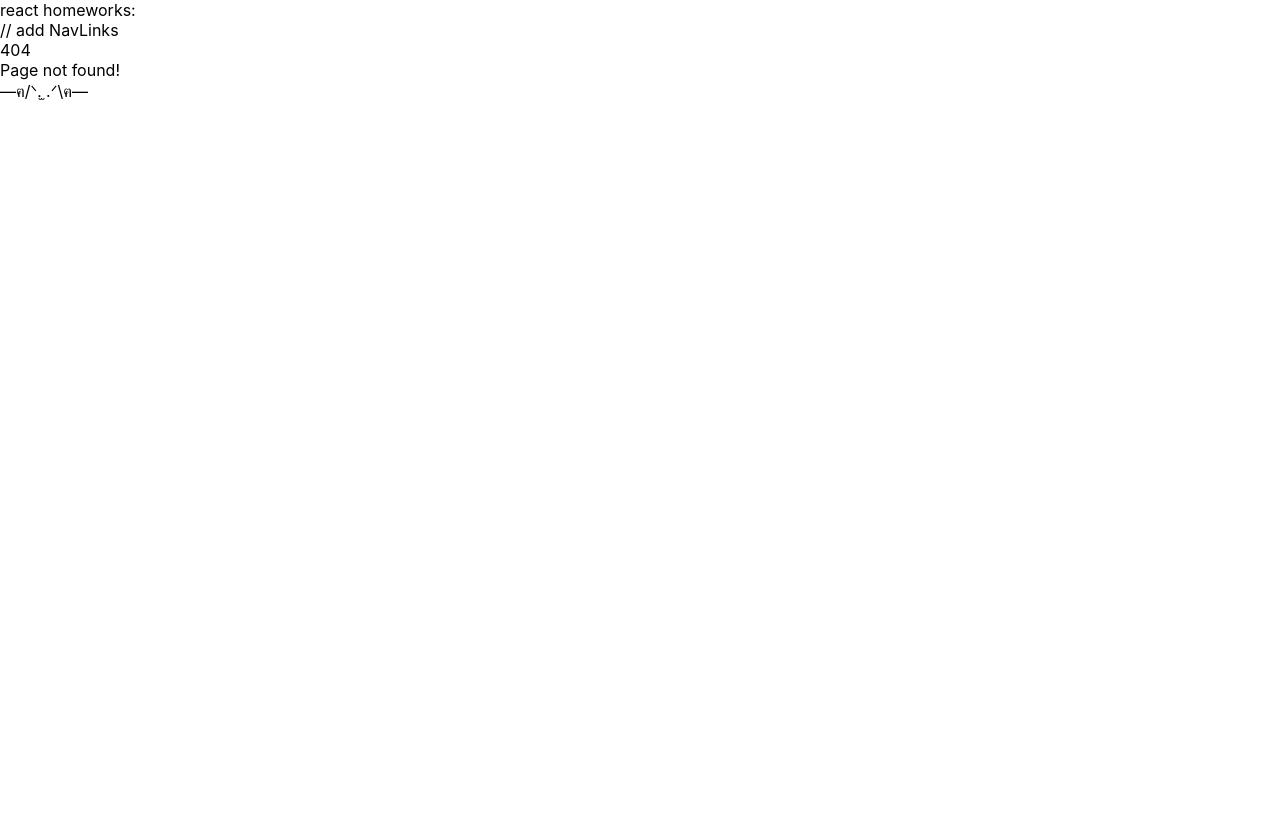
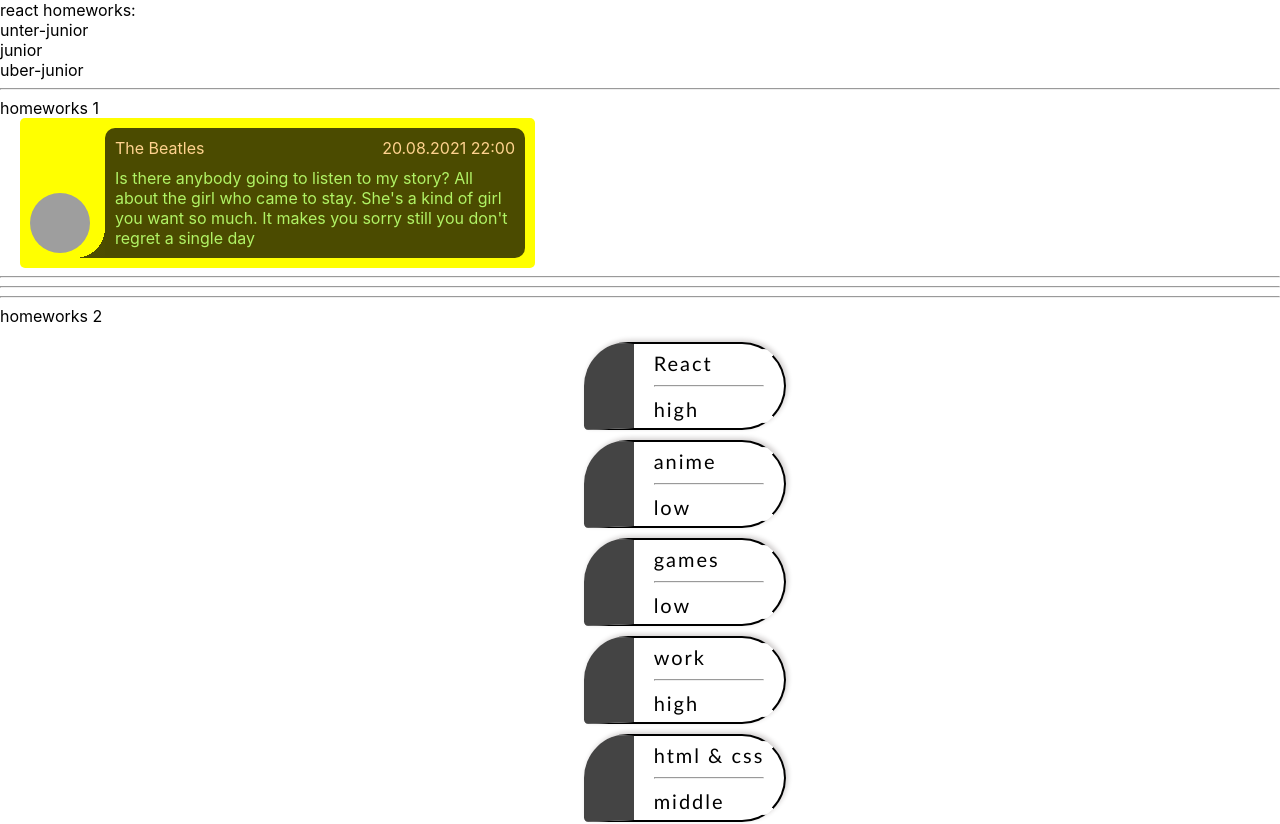
Before and after one commit to GlennMiller1991/homeworks, a React (Create React App) app: page /#/unter-junior in a window 1280 px wide. Before the commit this address had no page. Shown: the top 824 px of the page. Before the commit the page ends 800 px from the top, so only its background shows below. Built offline with nearby package versions, Linux system fonts and the light colour scheme; grey boxes are pictures that could not be loaded.

Commit message:
Junior and JuniorPlus pages was added

```diff
--- a/src/p2-homeworks/h5/Header.tsx
+++ b/src/p2-homeworks/h5/Header.tsx
@@ -1,10 +1,12 @@
 import React from 'react'
+import styles from './Header.module.css'
 
 function Header() {
     return (
         <div>
-            // add NavLinks
-
+            <div>unter-junior</div>
+            <div>junior</div>
+            <div>uber-junior</div>
         </div>
     )
 }
--- a/src/p2-homeworks/h5/Routes.tsx
+++ b/src/p2-homeworks/h5/Routes.tsx
@@ -1,19 +1,24 @@
 import React from 'react'
 import {Redirect, Route, Switch} from "react-router-dom";
-import PreJunior from "./pages/PreJunior";
+import UnterJunior from "./pages/UnterJunior";
 import Error404 from "./pages/Error404";
+import Junior from "./pages/Junior";
+import UberJunior from "./pages/UberJunior";
 
 export const PATH = {
-    PRE_JUNIOR: '/pre-junior',
-    // add paths
+    UNTER_JUNIOR: '/unter-junior',
+    JUNIOR: '/junior',
+    UBER_JUNIOR: '/uber-junior',
 }
 
 function Routes() {
     return (
         <div>
             <Switch>
-                <Route path={'/'} exact render={() => <Redirect to={PATH.PRE_JUNIOR}/>}/>
-                <Route path={PATH.PRE_JUNIOR} render={() => <PreJunior/>}/>
+                <Route path={'/'} exact render={() => <Redirect to={PATH.UNTER_JUNIOR}/>}/>
+                <Route path={PATH.UNTER_JUNIOR} render={() => <UnterJunior/>}/>
+                <Route path={PATH.JUNIOR} render={() => <Junior/>}/>
+                <Route path={PATH.UBER_JUNIOR} render={() => <UberJunior/>}/>
                 <Route render={() => <Error404/>}/>
             </Switch>
         </div>
--- /dev/null
+++ b/src/p2-homeworks/h5/pages/Junior.tsx
@@ -0,0 +1,10 @@
+import React from 'react'
+
+function Junior() {
+    return (
+        <div>
+        </div>
+    )
+}
+
+export default Junior
--- /dev/null
+++ b/src/p2-homeworks/h5/pages/UberJunior.tsx
@@ -0,0 +1,10 @@
+import React from 'react'
+
+function UnterJunior() {
+    return (
+        <div>
+        </div>
+    )
+}
+
+export default UnterJunior
--- a/src/p2-homeworks/h5/pages/PreJunior.tsx
+++ b/src/p2-homeworks/h5/pages/UnterJunior.tsx
@@ -4,7 +4,7 @@ import HW2 from '../../h2/HW2'
 import HW3 from '../../h3/HW3'
 import HW4 from '../../h4/HW4'
 
-function PreJunior() {
+function UnterJunior() {
     return (
         <div>
             <HW1/>
@@ -12,12 +12,11 @@ function PreJunior() {
             <HW3/>
             <HW4/>
             {/*<HW6/>*/}
-
         </div>
     )
 }
 
-export default PreJunior
+export default UnterJunior
 
 // сделайте по аналогии пустые страницы джун и джун+
 // туда будут добавляться следующие дз
```
Also changed, not shown: src/p2-homeworks/h5/pages/Header.module.css (added).
